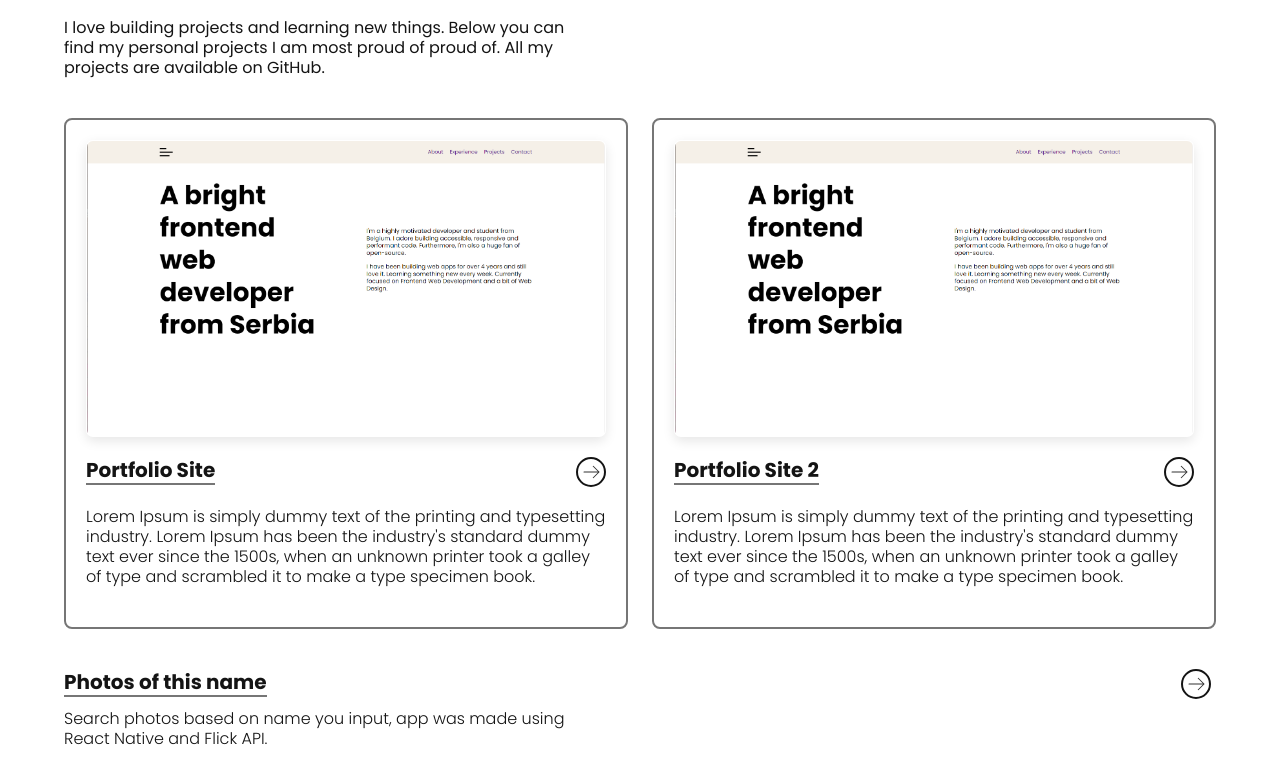
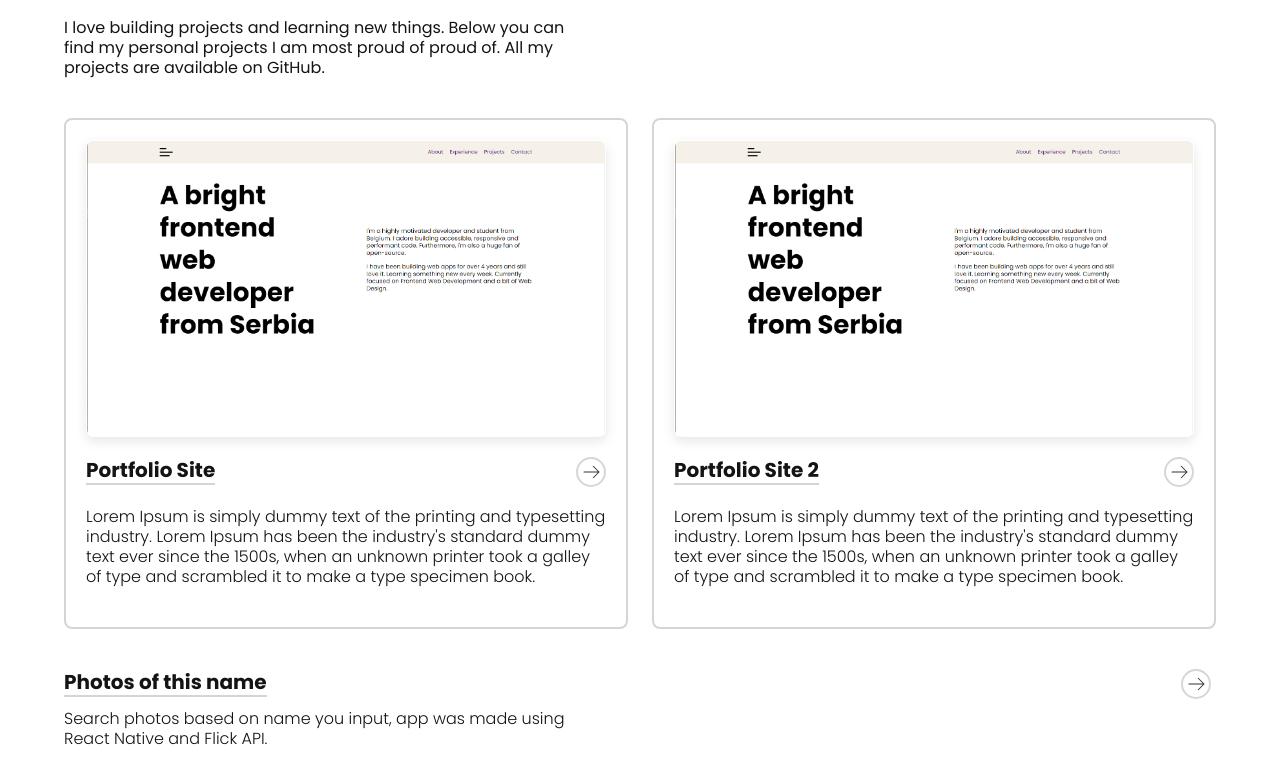
Before and after one commit to SupremeHan/zivojinovicnikola.dev, a React (Vite) app: page / in a window 1280 px wide. Shown: the part 3518-4285 px from the top of the page. Built offline with nearby package versions, Linux system fonts and the light colour scheme.

Commit message:
Cards boreder color changes

```diff
--- a/src/components/InfoCard/InfoCard.scss
+++ b/src/components/InfoCard/InfoCard.scss
@@ -32,7 +32,7 @@
 
   &__title {
     font-size: defaultUnit(20);
-    border-bottom: 2px solid var(--color-text-secondary);
+    border-bottom: 2px solid rgba(118, 118, 118, 0.3);
   }
 
   &__description {
@@ -42,7 +42,7 @@
   }
 
   &__link {
-    border: 2px solid var(--color-text-dark);
+    border: 2px solid rgba(118, 118, 118, 0.3);
     border-radius: 50%;
     padding: defaultUnit(1);
     transition: transform 0.3s ease-in;
--- a/src/components/ProjectCard/ProjectCard.scss
+++ b/src/components/ProjectCard/ProjectCard.scss
@@ -5,12 +5,12 @@
   height: 100%;
   border: solid;
   border-width: 2px;
-  border-color: var(--color-text-secondary);
+  border-color: rgba(118, 118, 118, 0.3);
   border-radius: defaultUnit(8);
   transition: border-color 0.3s ease-in-out;
 
   &:hover {
-    border-color: rgba(255, 123, 0, 1);
+    border-color: var(--color-background-dark);
     cursor: pointer;
 
     .ProjectCard__image {
@@ -18,11 +18,11 @@
     }
 
     .ProjectCard__title {
-      border-color: rgba(255, 123, 0, 1);
+      border-color: var(--color-background-dark);
     }
 
     .ProjectCard__link {
-      border-color: rgba(255, 123, 0, 1);
+      border-color: var(--color-background-dark);
       transform: scale(1.2);
 
       svg {
@@ -64,7 +64,7 @@
 
   &__title {
     font-size: defaultUnit(20);
-    border-bottom: 2px solid var(--color-text-secondary);
+    border-bottom: 2px solid rgba(118, 118, 118, 0.3);
   }
 
   &__description {
@@ -74,7 +74,7 @@
   }
 
   &__link {
-    border: 2px solid var(--color-text-dark);
+    border: 2px solid rgba(118, 118, 118, 0.3);
     border-radius: 50%;
     padding: defaultUnit(1);
     transition: transform 0.3s ease-in;
```
